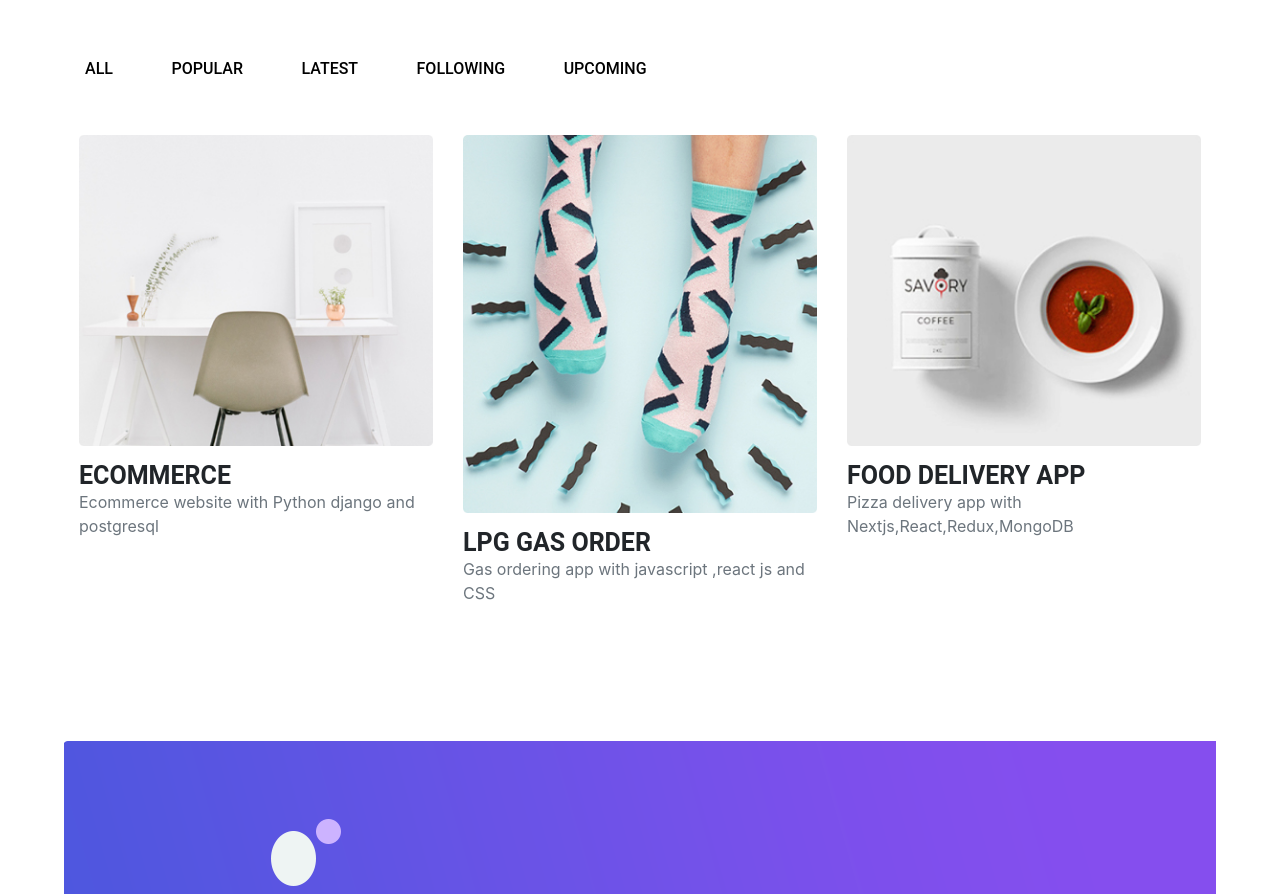
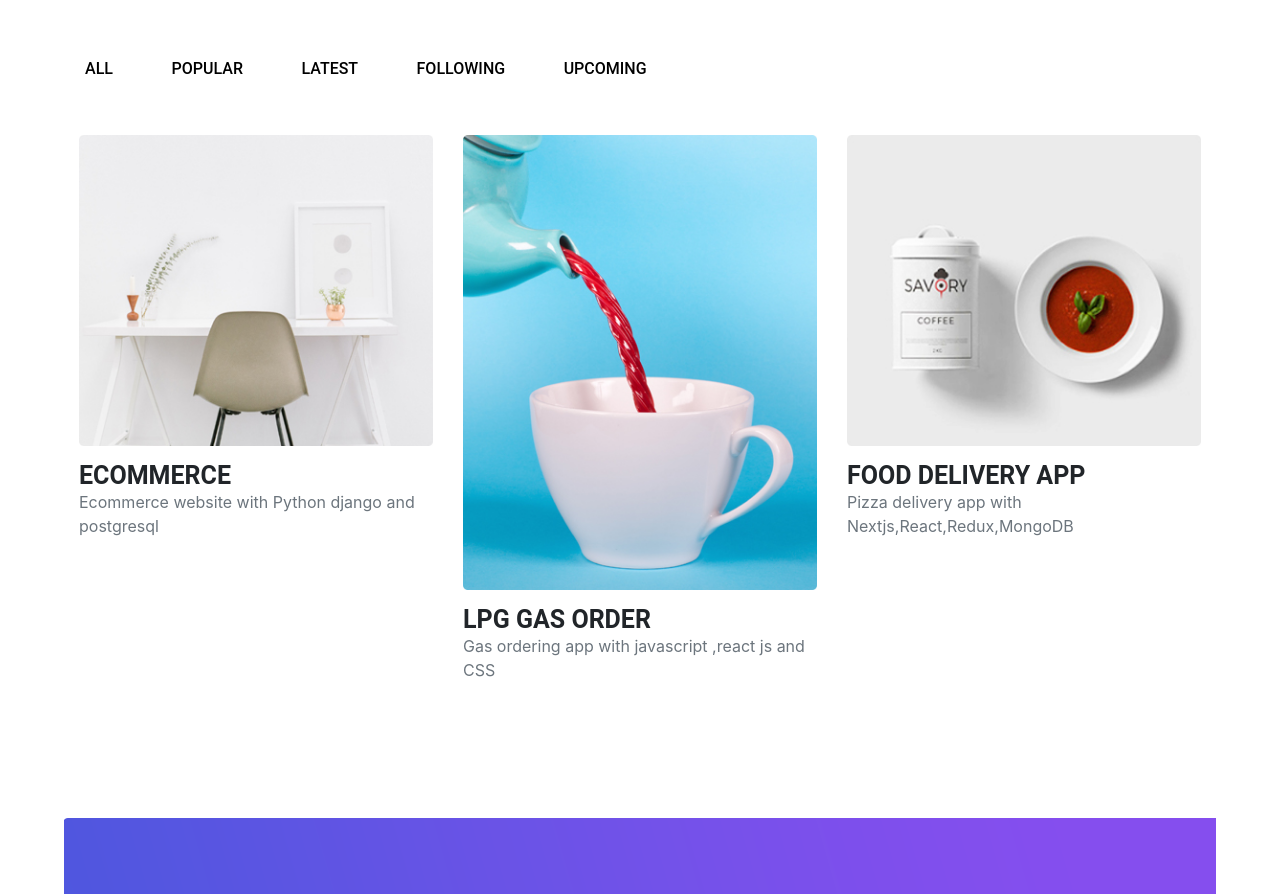
Before and after one commit to carolchep/portfolio, a plain HTML site: page Index.html in a window 1280 px wide. Shown: the part 3208-4102 px from the top of the page. Drawn offline with Linux system fonts and the light colour scheme.

Commit message:
IMAGEFOR GAS

```diff
--- a/Index.html
+++ b/Index.html
@@ -329,7 +329,7 @@
                         <div class="our-project">
                             <div class="img">
                                 <a  href="https://leta-gas1-4nayd5uxi-carolchep.vercel.app/">
-                                    <img src="./img/portfolio/p2.jpg" alt="portfolio-2" class="img-fluid">
+                                    <img src="./img/portfolio/p7.jpg" alt="portfolio-2" class="img-fluid">
                                      <!-- <img src="https://leta-gas1-4nayd5uxi-carolchep.vercel.app/"> -->
                                 </a>
                             </div>
```
